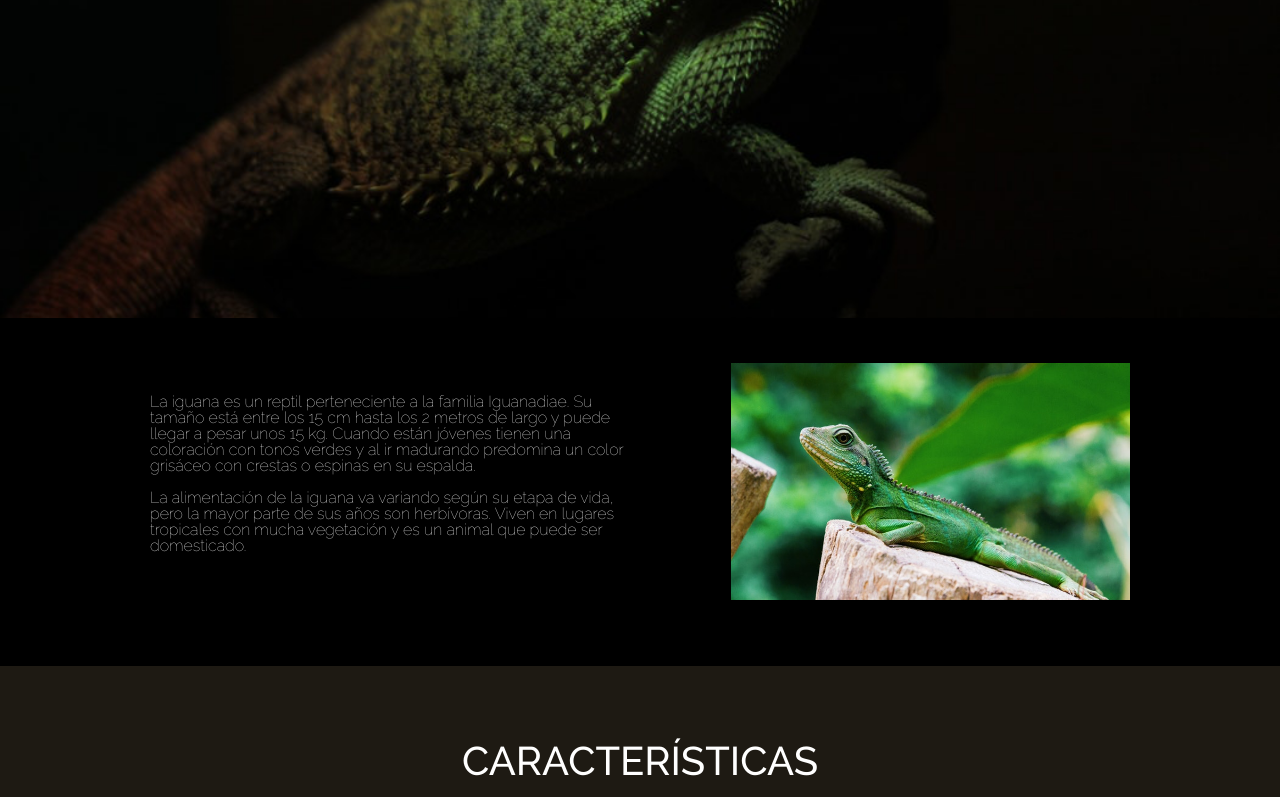
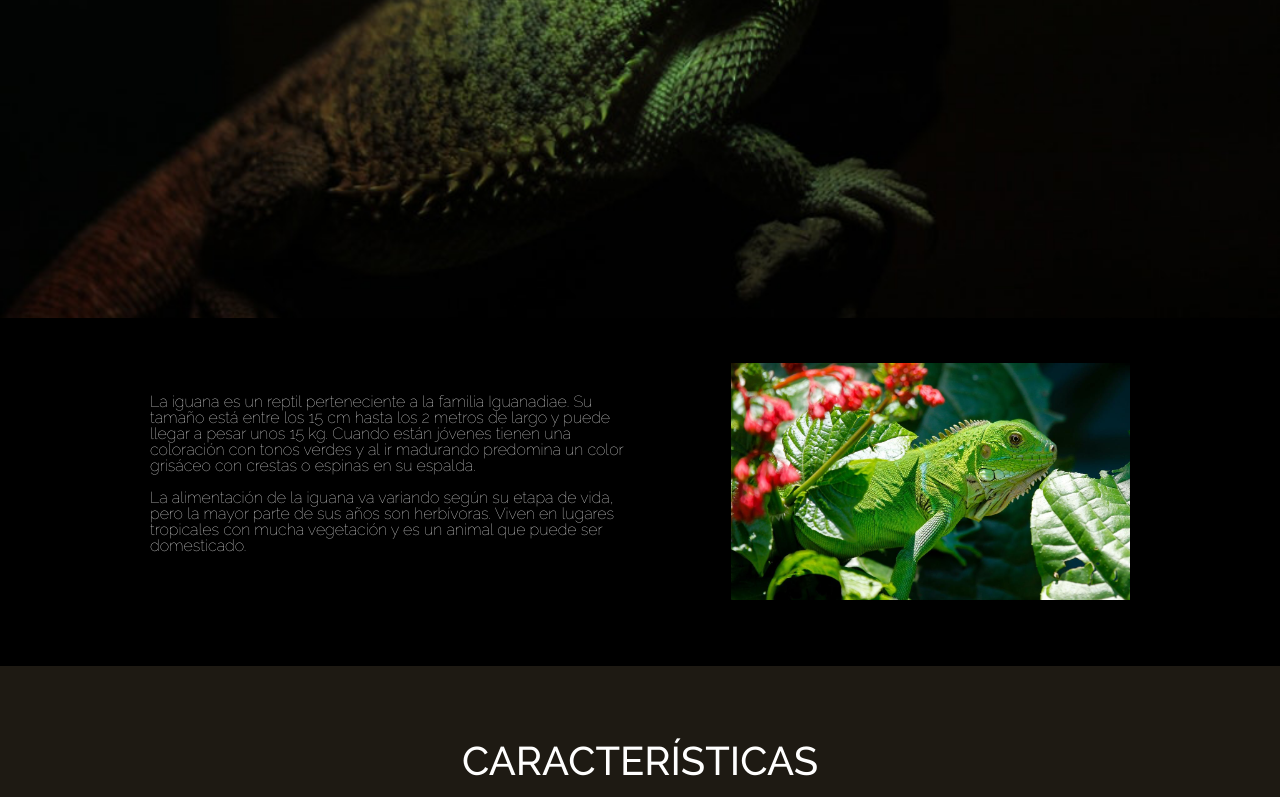
Before and after one commit to irissoncunha/iguana-1, a plain HTML site: page index.html in a window 1280 px wide. Shown: the part 482-1279 px from the top of the page. Drawn offline with Linux system fonts and the light colour scheme.

Commit message:
add carpeta

```diff
--- a/assets/css/estilo.css
+++ b/assets/css/estilo.css
@@ -56,7 +56,7 @@ article h2{
     width: 399px;
     height: 237px;
     margin: 45px 150px 56px 731px;
-    background-image: url(../imgs/iguana-1.jpg);
+    background-image: url(../imgs/iguanafork.jpg);
     background-size: cover;
 }
 .caja3{
```
Also changed, not shown: assets/imgs/iguanafork.jpg (added).
